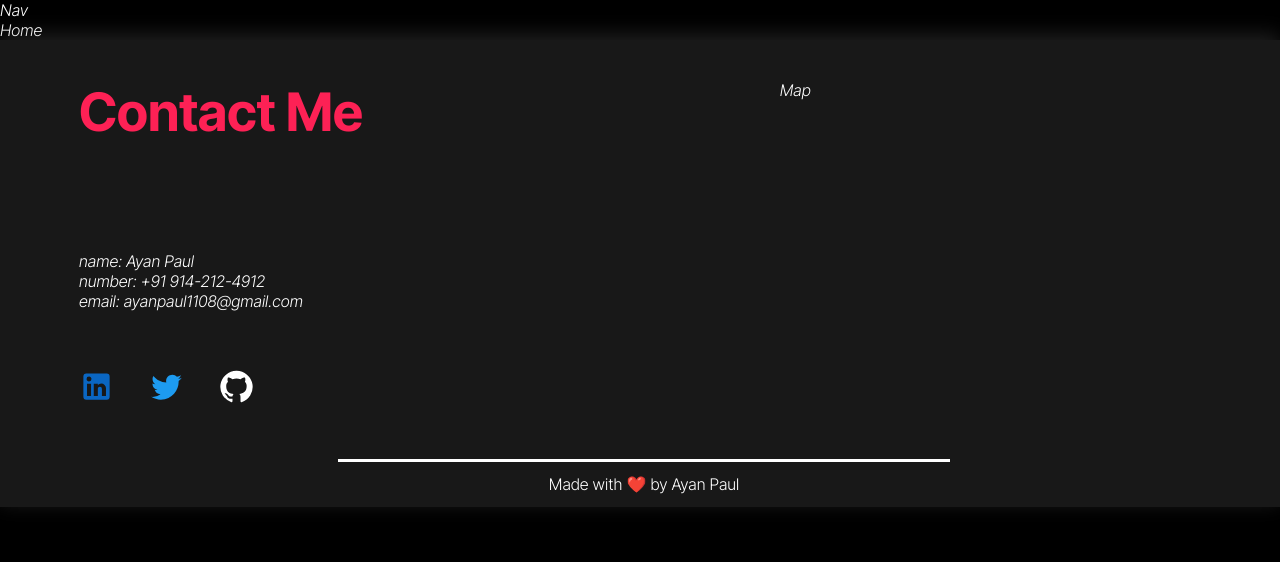
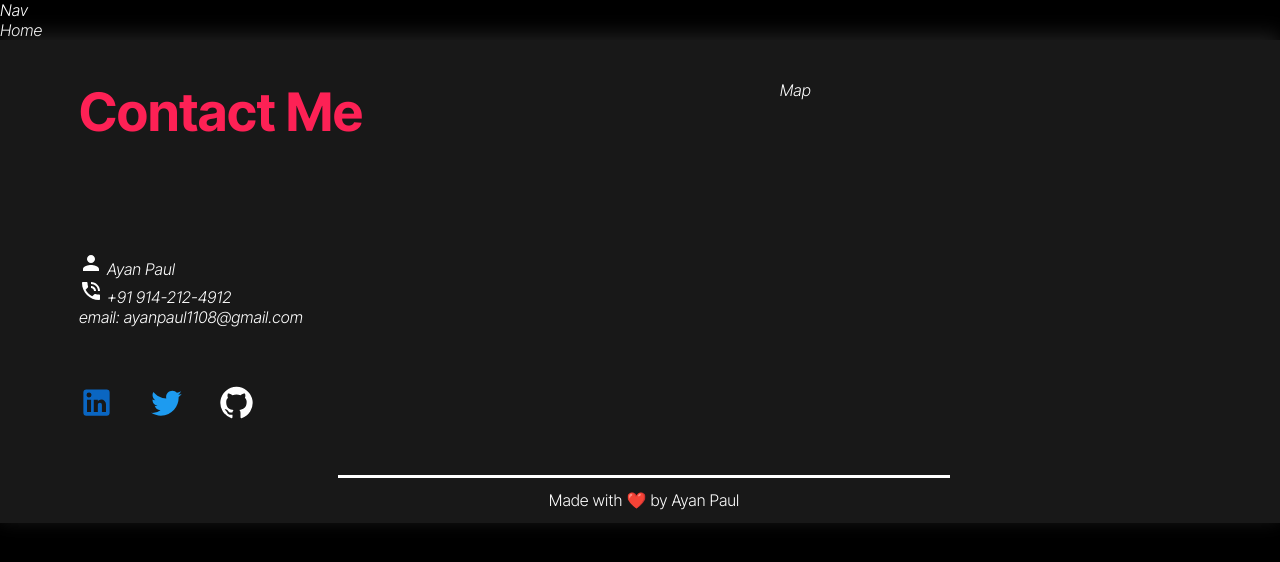
Before and after one commit to Ayanpaul11/Portfolio, a React (Create React App) app: page / in a window 1280 px wide. Shown: the top 562 px of the page. Built offline with nearby package versions, Linux system fonts and the light colour scheme.

Commit message:
Update Footer.jsx

```diff
--- a/src/Components/Footer.jsx
+++ b/src/Components/Footer.jsx
@@ -1,9 +1,13 @@
 import React from "react";
+import FCss from "./Css/Footer.module.css";
+import Contact from "./../Data/Contact.json";
+
+// icons
 import LinkedInIcon from "@mui/icons-material/LinkedIn";
 import GitHubIcon from "@mui/icons-material/GitHub";
 import TwitterIcon from "@mui/icons-material/Twitter";
-import FCss from "./Css/Footer.module.css";
-import Contact from "./../Data/Contact.json";
+import PersonIcon from "@mui/icons-material/Person";
+import PhoneInTalkIcon from "@mui/icons-material/PhoneInTalk";
 
 export default function Footer() {
   return (
@@ -17,8 +21,12 @@ export default function Footer() {
                 {Contact.map((value, key) => {
                   return (
                     <div key={key}>
-                      <p>name: {value.name}</p>
-                      <p>number: {value.phoneNumber}</p>
+                      <p>
+                        <PersonIcon /> {value.name}
+                      </p>
+                      <p>
+                        <PhoneInTalkIcon /> {value.phoneNumber}
+                      </p>
                       <p>email: {value.email}</p>
                     </div>
                   );
```
